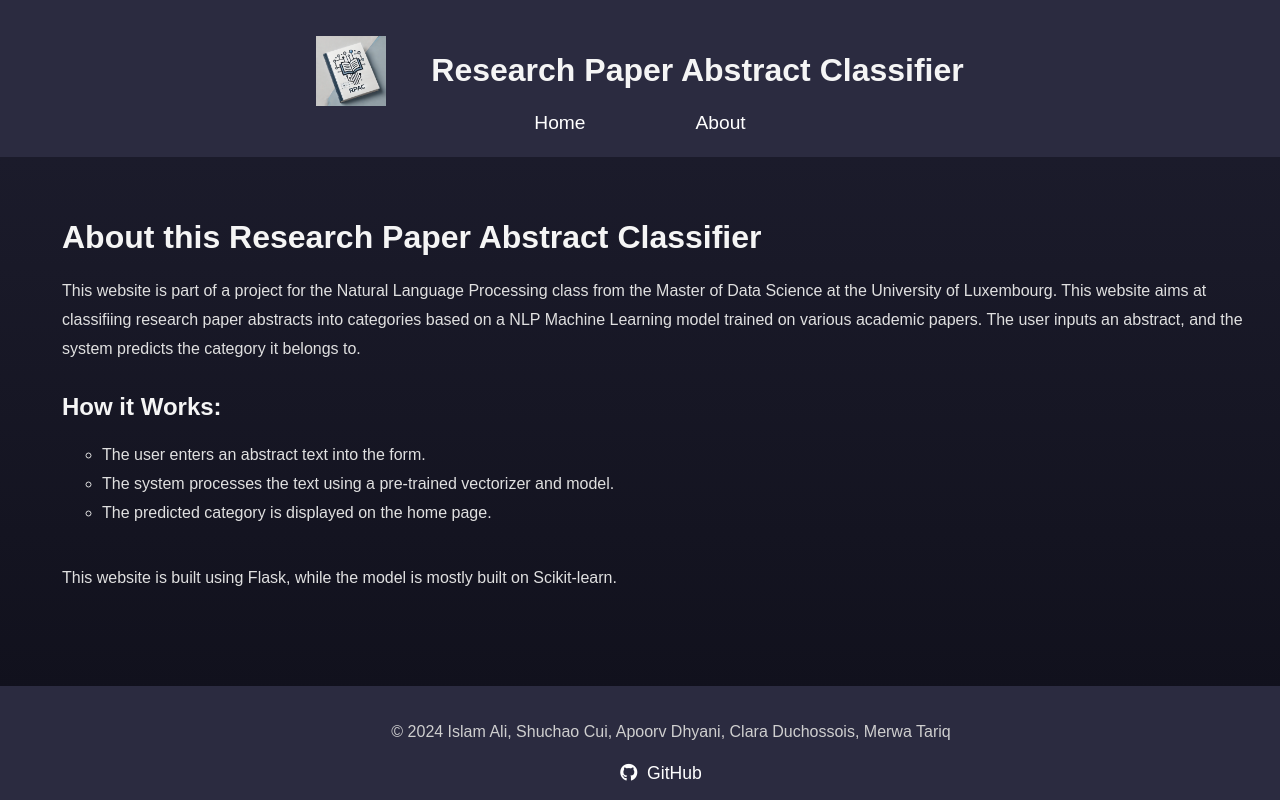
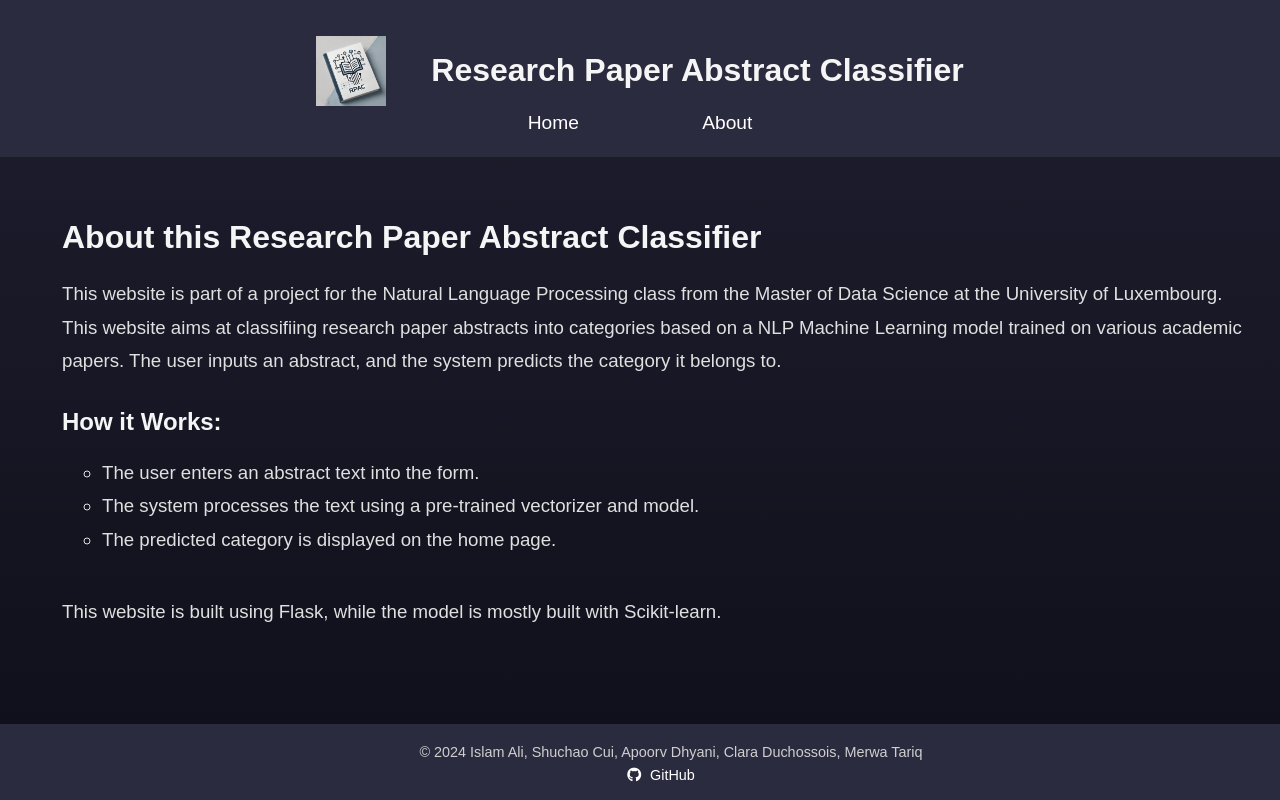
Before and after one commit to doubavitch/Text-Classification-and-Tagging-System-, a Flask app: page /about in a window 1280 px wide. Run offline with Flask 3, Linux system fonts and the light colour scheme; parts of the project's set-up code (start-up, migrations or seed data) failed here and were passed over.

Commit message:
updated flask app

```diff
--- a/flask-test/app.py
+++ b/flask-test/app.py
@@ -3,7 +3,7 @@
 import numpy as np
 
 # Load the model and vectorizer
-model = joblib.load('2_Model_Logistic_MultiDiscipline.joblib')
+model = joblib.load('4_Model_MLP.joblib')
 vectorizer = joblib.load('1_vectorizer_Logistic_one_hot.joblib')
 
 app = Flask(__name__)
--- a/flask-test/static/style.css
+++ b/flask-test/static/style.css
@@ -72,6 +72,7 @@
     background-color: #2b2b40;
     border-radius: 8px;
     box-shadow: 0 4px 8px rgba(0, 0, 0, 0.3);
+    margin-bottom: 0px;
 }
 
 form textarea, form input {
@@ -124,6 +125,7 @@
 footer {
     text-align: center;
     padding: 1em;
+    margin-top: 0; /* Ensure no extra margin at the top */
     background-color: #2b2b40;
     color: #cfcfcf;
     position: fixed;
@@ -131,10 +133,16 @@
     bottom: 0;
 }
 
+footer p {
+    font-size: 0.9rem;
+    margin-top: 0px;
+    margin-bottom: 0px;
+}
+
 footer a {
     color: #ffffff;
     text-decoration: none;
-    font-size: 1.1em;
+    font-size: 0.9rem;
     margin-left: 10px;
     transition: color 0.3s ease;
 }
@@ -166,10 +174,12 @@
 p, ul {
     line-height: 1.8;
     margin-left: 30px;
+    font-size: 14pt;
 }
 
 main {
     padding: 2em;
+    flex: 1; /* Allows the main content to take up the available space */
     text-align: left;
 }
 
@@ -184,3 +194,11 @@
     height: 70px;
     width: auto; /* Ensures aspect ratio is maintained */
 }
+
+/* Predicted Category Styling */
+.predicted-category {
+    color: #63a4ff;
+    font-weight: bold; /* Make the text bold */
+    font-size: 1em;
+    margin-left: 0px; /* Align with other content */
+}
--- a/flask-test/templates/about.html
+++ b/flask-test/templates/about.html
@@ -40,7 +40,7 @@
         </ul>
 
         <p>
-            This website is built using Flask, while the model is mostly built on Scikit-learn.
+            This website is built using Flask, while the model is mostly built with Scikit-learn.
         </p>
     </main>
 
--- a/flask-test/templates/home.html
+++ b/flask-test/templates/home.html
@@ -22,15 +22,16 @@
         </nav>
     </header>
 
-    <h2>Enter the Research Paper Abstract:</h2>
+    <h2>Enter the Research Paper Abstract here:</h2>
     <form method="POST">
         <textarea name="abstract" rows="4" cols="50" required></textarea><br><br>
         <button type="submit">Submit</button>
     </form>
 
     {% if category %}
-        <h3>Predicted Category: {{ category }}</h3>
+    <h2>Predicted Category: <span class="predicted-category">{{ category }}</span></h2>
     {% endif %}
+
 
     <!-- Footer -->
     <footer>
```
